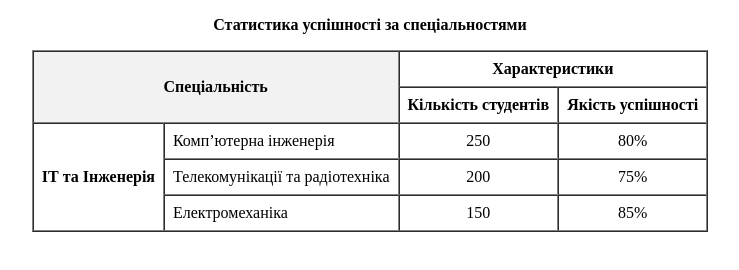
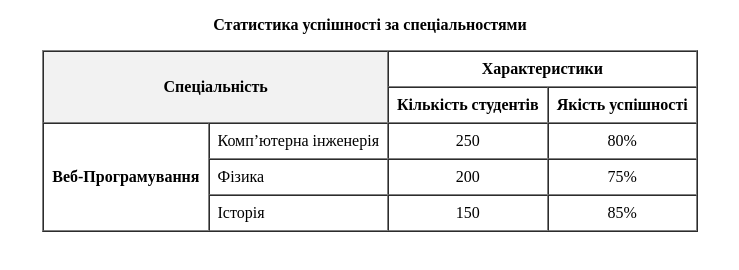
Before and after one commit to vesezik/labs, a plain HTML site: page СУКА СДАТЬ ПРОГРАМИРОВАНИЕ/lab5/BezotosnyiLab05-7.html in a window 1280 px wide. Shown: the whole page, without its empty margins (270-1009 px from the left). Drawn offline with Linux system fonts and the light colour scheme.

Commit message:
Update BezotosnyiLab05-7.html

```diff
--- a/СУКА СДАТЬ ПРОГРАМИРОВАНИЕ/lab5/BezotosnyiLab05-7.html
+++ b/СУКА СДАТЬ ПРОГРАМИРОВАНИЕ/lab5/BezotosnyiLab05-7.html
@@ -17,18 +17,18 @@
             <td align="center"><b>Якість успішності</b></td>
         </tr>
         <tr>
-            <td rowspan="3" align="center" valign="middle"><b>ІТ та Інженерія</b></td>
+            <td rowspan="3" align="center" valign="middle"><b>Веб-Програмування</b></td>
             <td>Комп’ютерна інженерія</td>
             <td align="center">250</td>
             <td align="center">80%</td>
         </tr>
         <tr>
-            <td>Телекомунікації та радіотехніка</td>
+            <td>Фізика</td>
             <td align="center">200</td>
             <td align="center">75%</td>
         </tr>
         <tr>
-            <td>Електромеханіка</td>
+            <td>Історія</td>
             <td align="center">150</td>
             <td align="center">85%</td>
         </tr>
```
